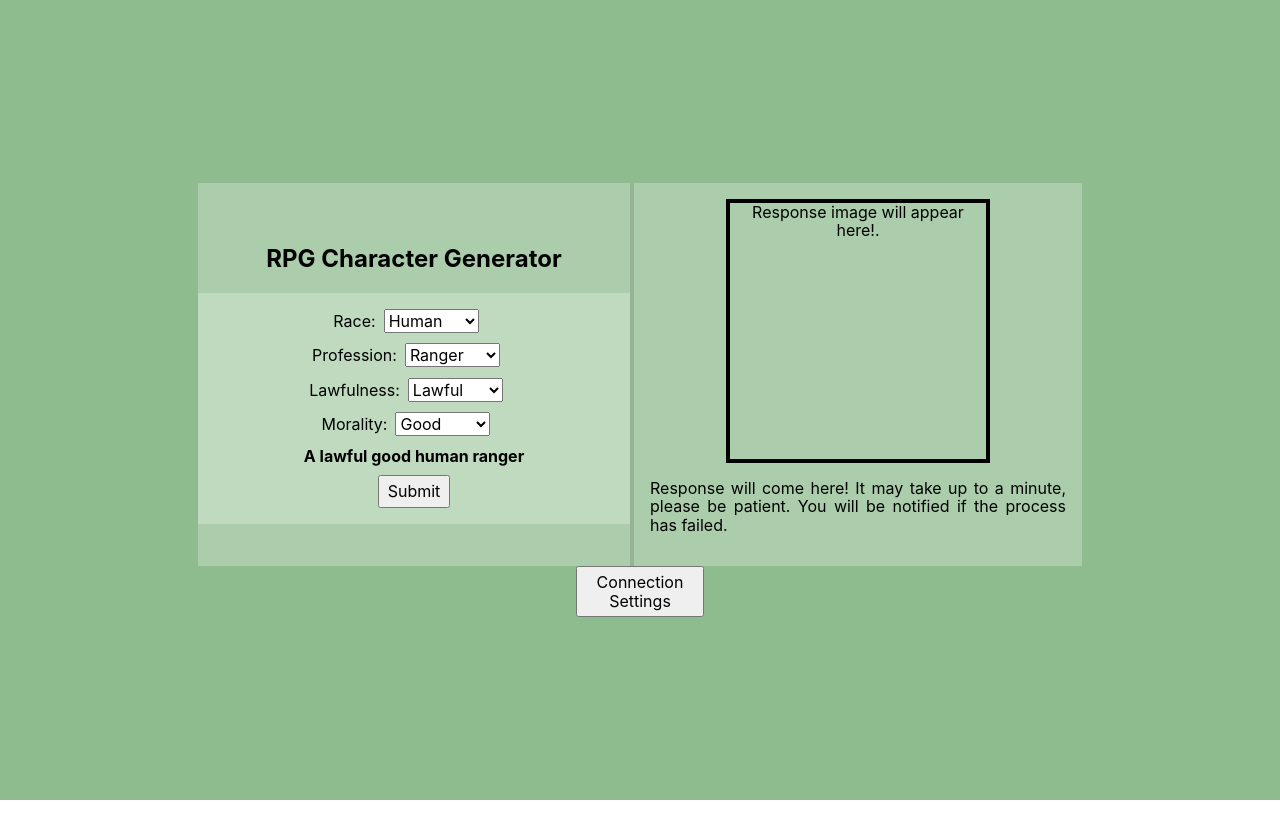
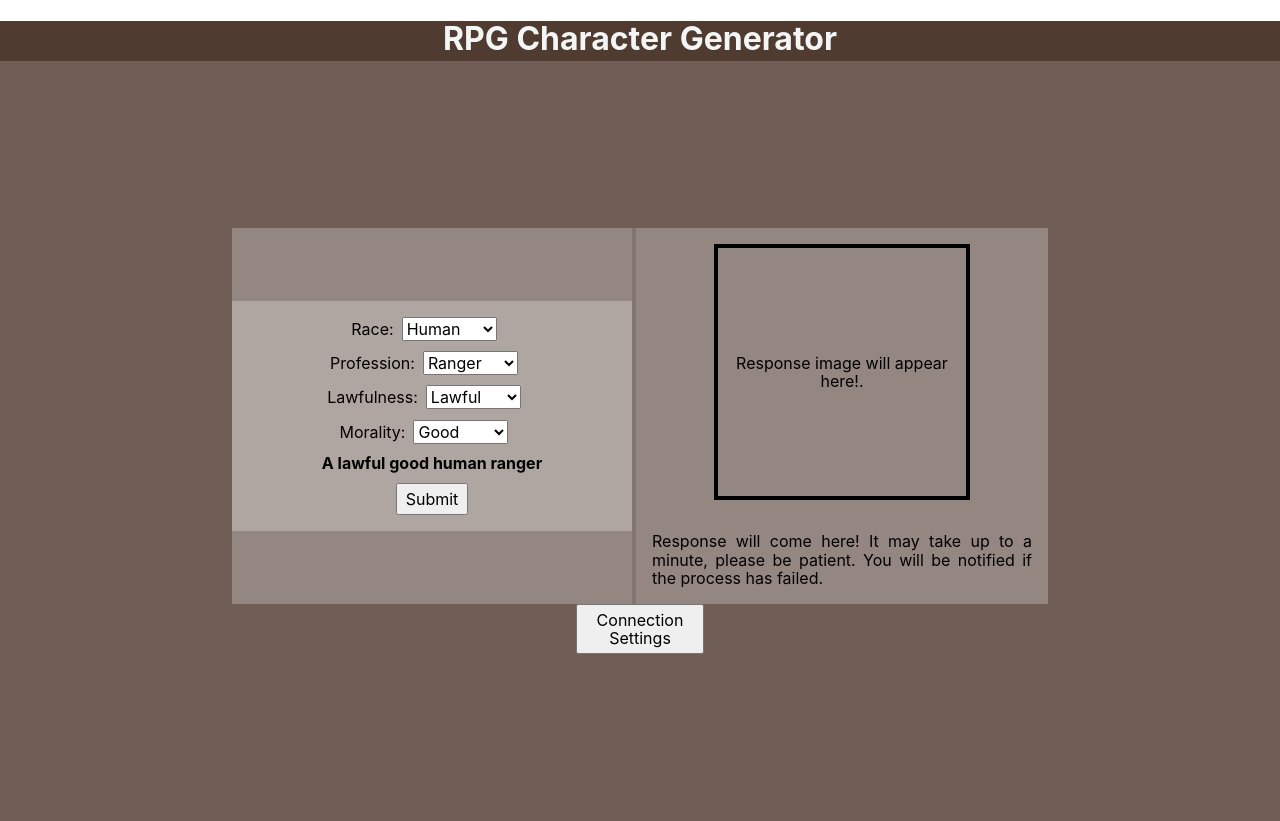
Before and after one commit to nHellstrom/gpt-character-maker, a React (Create React App) app: page / in a window 1280 px wide. Before the commit the page ends 800 px from the top, so only its background shows below. Built offline with nearby package versions, Linux system fonts and the light colour scheme.

Commit message:
add var  colors

```diff
--- a/src/App.css
+++ b/src/App.css
@@ -1,10 +1,33 @@
+* {
+  margin: 0;
+  padding: 0;
+  box-sizing: border-box;
+}
+
+html {
+  --primary-color: #a7bbec;
+  --primary-color-dark: #9097c0;
+  --secondary-color: #705d56;
+  --secondary-color-dark: #503b31;
+  --black-color: #020202;
+  --white-color: #f4f6f5;
+}
+
 .App {
   text-align: center;
+  background-color: brown;
+}
+
+.App__Header {
+  padding-top: 0px;
+  height: 5vh;
+  color: var(--white-color);
+  background-color: var(--secondary-color-dark);
 }
 
 .App__Main {
-  background-color: darkseagreen;
-  min-height: 100vh;
+  background-color: var(--secondary-color);
+  height: 95vh;
   display: flex;
   flex-direction: column;
   align-items: center;
--- a/src/App.tsx
+++ b/src/App.tsx
@@ -12,6 +12,9 @@ function App() {
   return (
     <div className="App">
       <ApiContext.Provider value={undefined}>
+        <header className="App__Header">
+          <h1>RPG Character Generator</h1>
+        </header>
         <main className="App__Main">
           <CharacterMaker />
           <div className="App__ConnectionSettings">
--- a/src/Components/CharacterMaker.css
+++ b/src/Components/CharacterMaker.css
@@ -49,7 +49,10 @@
     width: 256px;
     height: 256px;
     border: 4px solid black;
-
+    display: flex;
+    align-items: center;
+    justify-content: center;
+    margin-bottom: 2rem;
 }
 
 .CharacterMaker__Output-Portrait {}
--- a/src/Components/CharacterMaker.tsx
+++ b/src/Components/CharacterMaker.tsx
@@ -72,7 +72,6 @@ const CharacterMaker = () => {
   return (
     <section className="CharacterMaker">
       <div className="CharacterMaker__Main">
-        <h2>RPG Character Generator</h2>
         <form className="CharacterMaker__Form">
           <label>
             Race:
```
